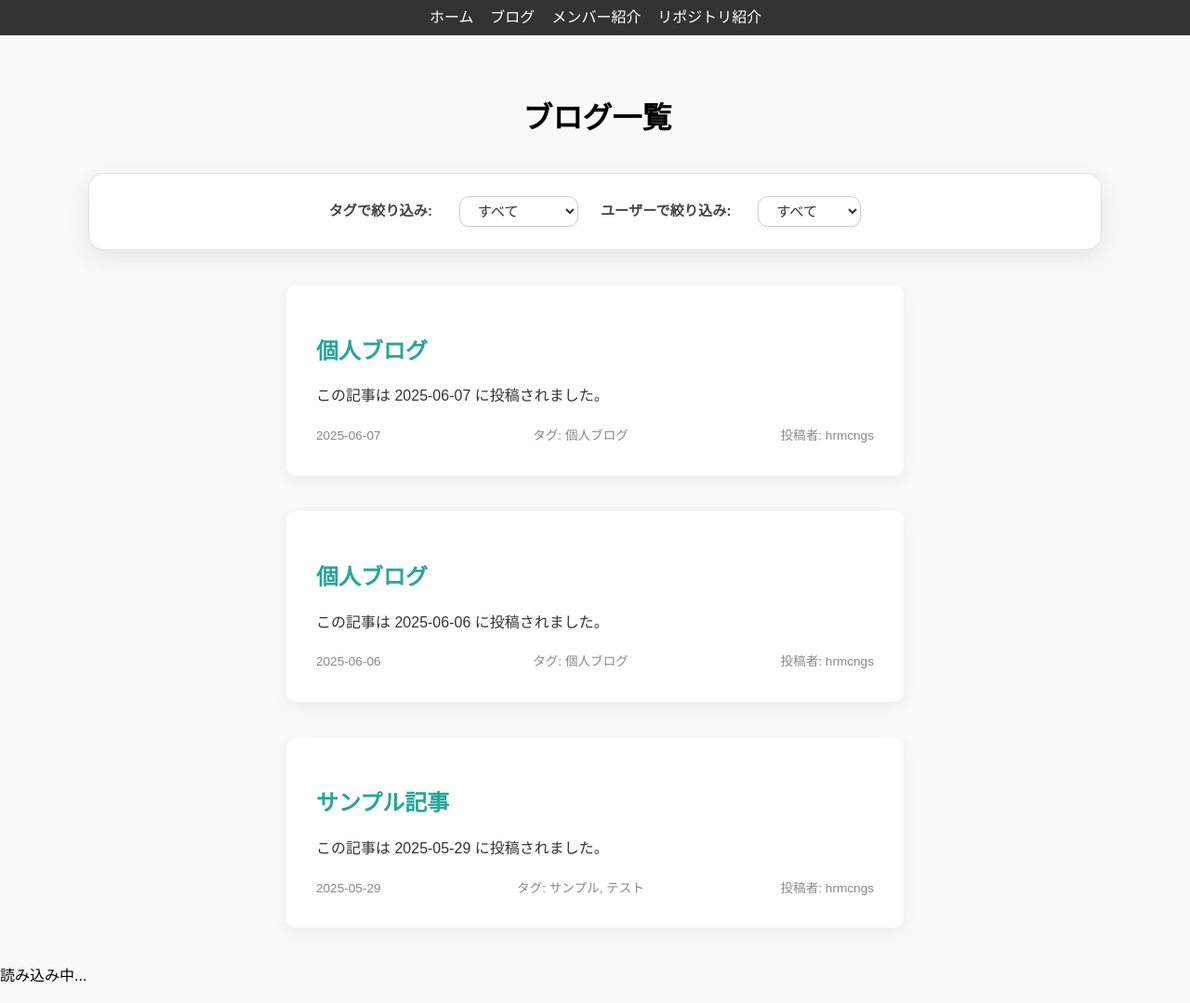
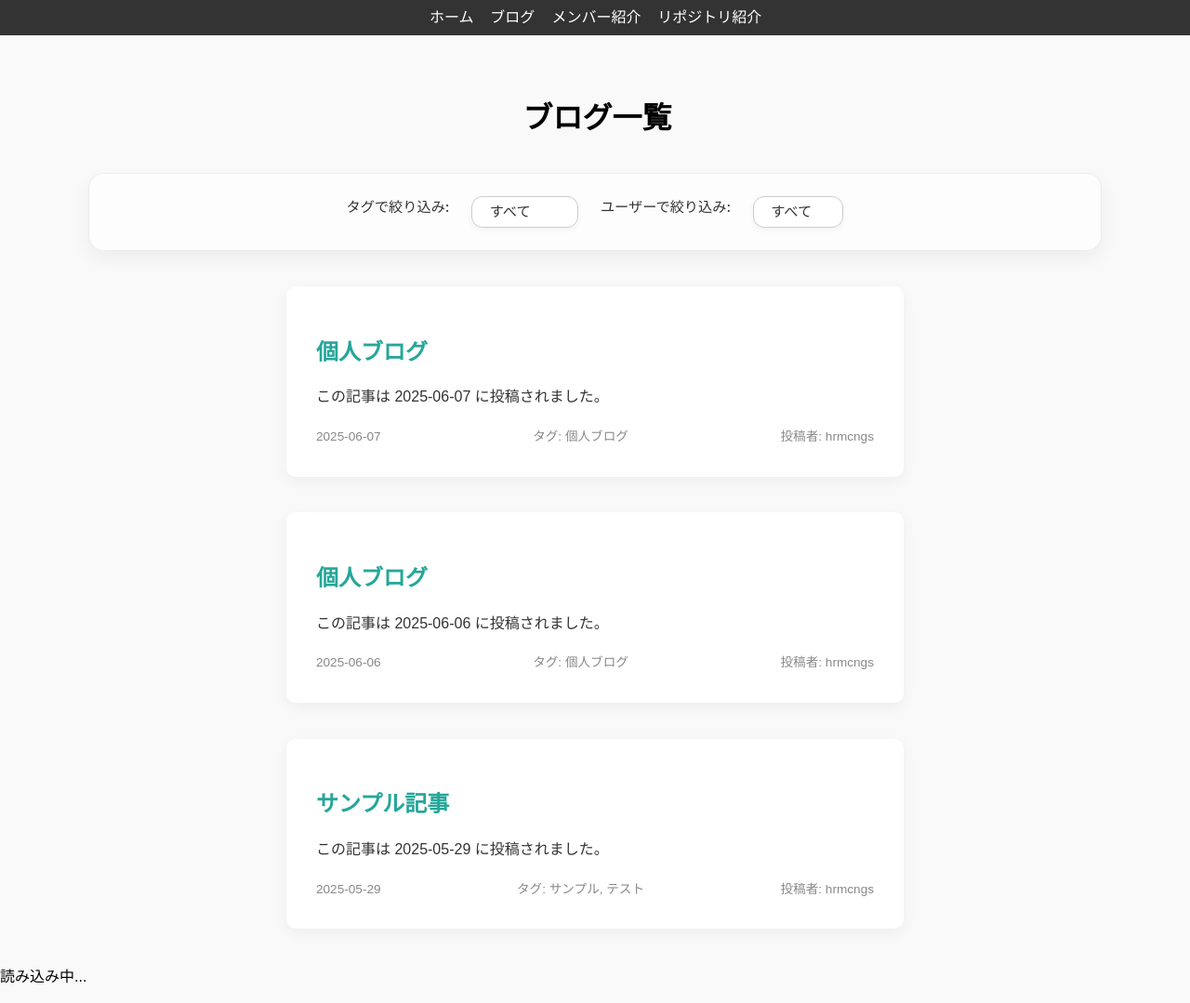
Before and after one commit to Drowse-Lab/Drowse-Lab, a Jekyll site: the page built from blog.html, in a window 1280 px wide. Shown: the whole page at 93% size. Built offline with Jekyll 4.4.1, drawn with Linux system fonts in a browser that asks for light colours.

Commit message:
Update styles.css

```diff
--- a/assets/css/styles.css
+++ b/assets/css/styles.css
@@ -306,39 +306,42 @@ h1 {
   display: flex;
   flex-wrap: wrap;
   justify-content: center;
-  align-items: center;
-  gap: 1.5em;
-  margin: 2em auto;
-  padding: 1.5em 2em;
-  background: rgba(255, 255, 255, 0.8);
-  backdrop-filter: blur(6px);
-  border-radius: 1em;
-  box-shadow: 0 8px 24px rgba(0, 0, 0, 0.08);
+  gap: 1.5rem;
+  padding: 1.5rem 2rem;
+  margin: 2rem auto;
   max-width: 80%;
-  border: 1px solid rgba(200, 200, 200, 0.5);
+  background: rgba(255, 255, 255, 0.6);
+  backdrop-filter: blur(10px);
+  border: 1px solid rgba(200, 200, 200, 0.3);
+  border-radius: 16px;
+  box-shadow: 0 8px 20px rgba(0, 0, 0, 0.05);
+  font-family: -apple-system, BlinkMacSystemFont, "Helvetica Neue", sans-serif;
 }
 
 .filters label {
-  font-size: 0.95em;
-  font-weight: 600;
-  color: #444;
-  margin-right: 0.3em;
+  font-size: 0.95rem;
+  font-weight: 500;
+  color: #333;
 }
 
 .filters select {
-  padding: 0.4em 1em;
+  appearance: none;
+  padding: 0.5em 1.2em;
+  border-radius: 12px;
   border: 1px solid #ccc;
-  border-radius: 0.7em;
-  font-size: 0.95em;
-  background-color: white;
+  background-color: #fff;
   color: #333;
-  box-shadow: 0 2px 5px rgba(0,0,0,0.05);
+  font-size: 0.95rem;
+  box-shadow: 0 2px 6px rgba(0, 0, 0, 0.05);
   transition: all 0.3s ease;
 }
 
-.filters select:hover,
 .filters select:focus {
-  border-color: #009688;
   outline: none;
-  box-shadow: 0 0 0 3px rgba(0, 150, 136, 0.15);
+  border-color: #007aff; /* Apple Blue */
+  box-shadow: 0 0 0 3px rgba(0, 122, 255, 0.2);
 }
+
+.filters select:hover {
+  border-color: #aaa;
+}
```
